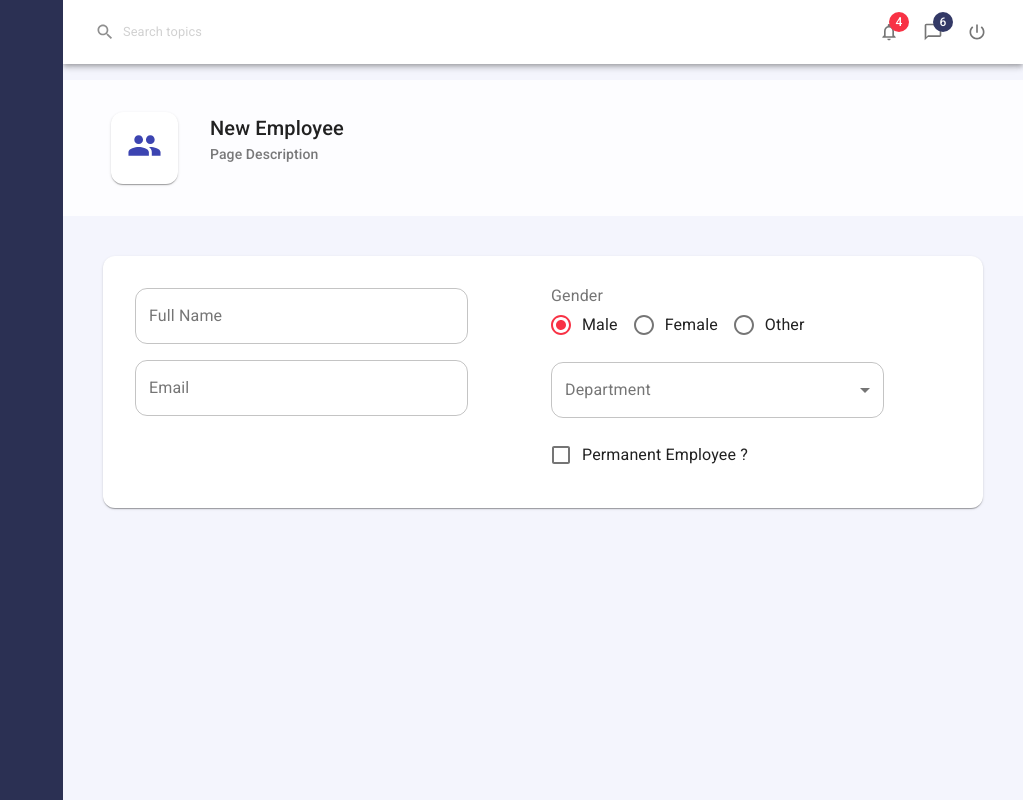
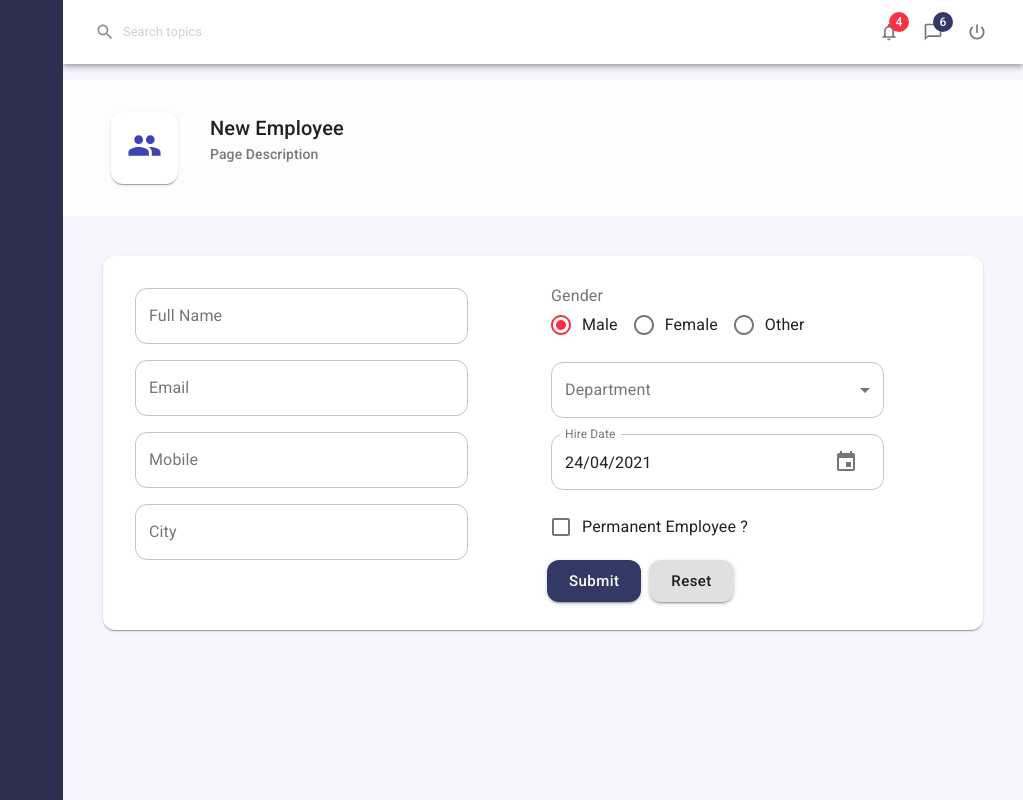
Before and after one commit to SUYASH15012001/mui, a React (Create React App) app: page / in a window 1280 px wide. Shown: the whole page, without its empty margins (257-1280 px from the left). Built offline with nearby package versions, Linux system fonts and the light colour scheme.

Commit message:
date picker and form validations to start

```diff
--- a/package.json
+++ b/package.json
@@ -3,11 +3,14 @@
   "version": "0.1.0",
   "private": true,
   "dependencies": {
+    "@date-io/date-fns": "^1.3.13",
     "@material-ui/core": "^4.11.3",
     "@material-ui/icons": "^4.11.2",
+    "@material-ui/pickers": "^3.3.10",
     "@testing-library/jest-dom": "^5.11.4",
     "@testing-library/react": "^11.1.0",
     "@testing-library/user-event": "^12.1.10",
+    "date-fns": "^2.21.1",
     "react": "^17.0.2",
     "react-dom": "^17.0.2",
     "react-scripts": "4.0.3",
--- /dev/null
+++ b/src/Components/controls/Button.js
@@ -0,0 +1,30 @@
+import React from 'react'
+import { Button as MuiButton, makeStyles } from "@material-ui/core";
+
+
+const useStyles = makeStyles(theme => ({
+    root: {
+        margin: theme.spacing(0.5)
+    },
+    label: {
+        textTransform: 'none' //removes the default cpas
+    }
+}))
+
+export default function Button(props) {
+
+    const { text, size, color, variant, onClick } = props
+    const classes = useStyles();
+
+    return (
+        <MuiButton
+            variant={variant || "contained"}
+            size={size || "large"}
+            color={color || "primary"}
+            onClick={onClick}
+            classes={{ root: classes.root, label: classes.label }}
+        >
+            {text}
+        </MuiButton>
+    )
+}
--- a/src/Components/controls/Controls.js
+++ b/src/Components/controls/Controls.js
@@ -2,12 +2,16 @@
 import RadioGroup from "./RadioGroup";
 import Select from './Select';
 import Checkbox from './Checkbox'
+import DatePicker from './DatePicker'
+import Button from './Button';
 
 const Controls = {
     Input,
     RadioGroup,
     Select,
-    Checkbox
+    Checkbox,
+    DatePicker,
+    Button
 }
 
 export default Controls;
--- /dev/null
+++ b/src/Components/controls/DatePicker.js
@@ -0,0 +1,27 @@
+import React from 'react'
+import { MuiPickersUtilsProvider, KeyboardDatePicker } from "@material-ui/pickers";
+import DateFnsUtils from "@date-io/date-fns";
+
+export default function DatePicker(props) {
+
+    const { name, label, value, onChange } = props
+
+
+    const convertToDefEventPara = (name, value) => ({
+        target: {
+            name, value
+        }
+    })
+
+    return (
+        <MuiPickersUtilsProvider  utils={DateFnsUtils}>
+            <KeyboardDatePicker disableToolbar variant='inline' inputVariant='outlined'
+            label={label}
+            name={name}
+            value={value}
+            onChange={date => onChange(convertToDefEventPara(name,date))}
+            format="dd/MM/yyyy"
+            />
+        </MuiPickersUtilsProvider>
+    )
+}
--- a/src/pages/Employees/EmployeeForm.js
+++ b/src/pages/Employees/EmployeeForm.js
@@ -42,6 +42,18 @@
                         value={values.email}
                         onChange={handleInputChange}
                     />
+                    <Controls.Input
+                        name="mobile"
+                        label="Mobile"
+                        value={values.fullName}
+                        onChange={handleInputChange}
+                    />
+                    <Controls.Input
+                        label="City"
+                        name="city"
+                        value={values.email}
+                        onChange={handleInputChange}
+                    />
                 </Grid>
                 <Grid item xs={6}>
                     <Controls.RadioGroup
@@ -58,12 +70,31 @@
                         onChange={handleInputChange}
                         options={employeeService.getDepartmentCollection()}
                     />
+                    <Controls.DatePicker
+                        name="hireDate"
+                        label="Hire Date"
+                        value={values.hireDate}
+                        onChange={handleInputChange}
+                    />
                     <Controls.Checkbox
                         name="isPermanent"
                         label="Permanent Employee ?"
                         value={values.isPermanent}
                         onChange={handleInputChange}
                     />
+                    <div>
+                        <Controls.Button
+                            variant="contained"
+                            color="primary"
+                            size="large"
+                            text="Submit"
+                            type="submit"
+                        />
+                        <Controls.Button
+                            text='Reset'
+                            color="default"
+                        />
+                    </div>
                 </Grid>
             </Grid>
         </Form>
```
Also changed, not shown: 2 other files (tests, documents, lock files or other folders).
